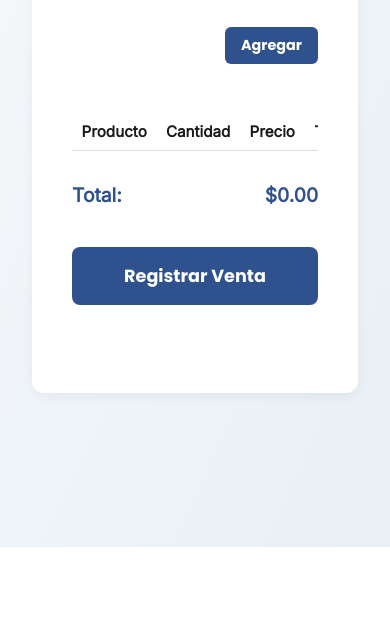
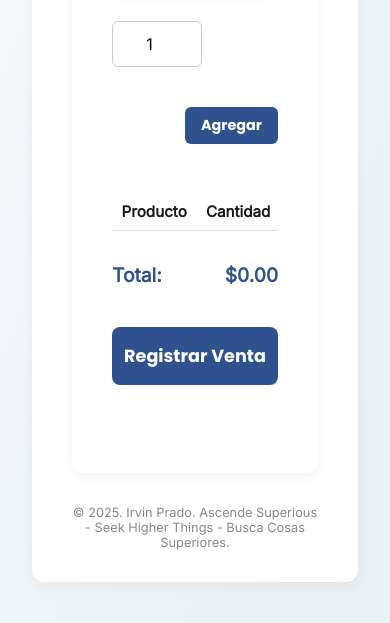
Before and after one commit to irvinforbusinesses/Caja, a website: page index.html in a window 390 px wide. Shown: the part 297-920 px from the top of the page. Before the commit the page ends 844 px from the top, so only its background shows below. Drawn offline with Linux system fonts and the light colour scheme.

Commit message:
Update index.html

```diff
--- a/index.html
+++ b/index.html
@@ -82,6 +82,12 @@
       border-color: var(--input-focus-border);
     }
 
+      footer {
+  margin-top: 2rem;
+  text-align: center;
+  color: #888;
+  font-size: 0.8rem;
+}
     input[type="number"] {
       max-width: 90px;
       text-align: center;
@@ -204,10 +210,18 @@
     margin: 0 auto;
     display: block;
   }
+    .wrapper {
+  display: flex;
+  flex-direction: column;
+  align-items: center;
+  width: 100%;
+}
 }
   </style>
 </head>
 <body>
+  <div class="wrapper">
+    <div class="container">
   <div class="container">
     <h1>Caja Virtual</h1>
     <form id="ventaForm">
@@ -243,6 +257,13 @@
       <div id="msg"></div>
     </form>
   </div>
+
+  <footer>
+      <p>&copy; 2025. Irvin Prado. Ascende Superious - Seek Higher Things - Busca Cosas Superiores.</p>
+    </footer>
+  </div>
+    </body>
+
 
   <script>
     const productos = [
```
